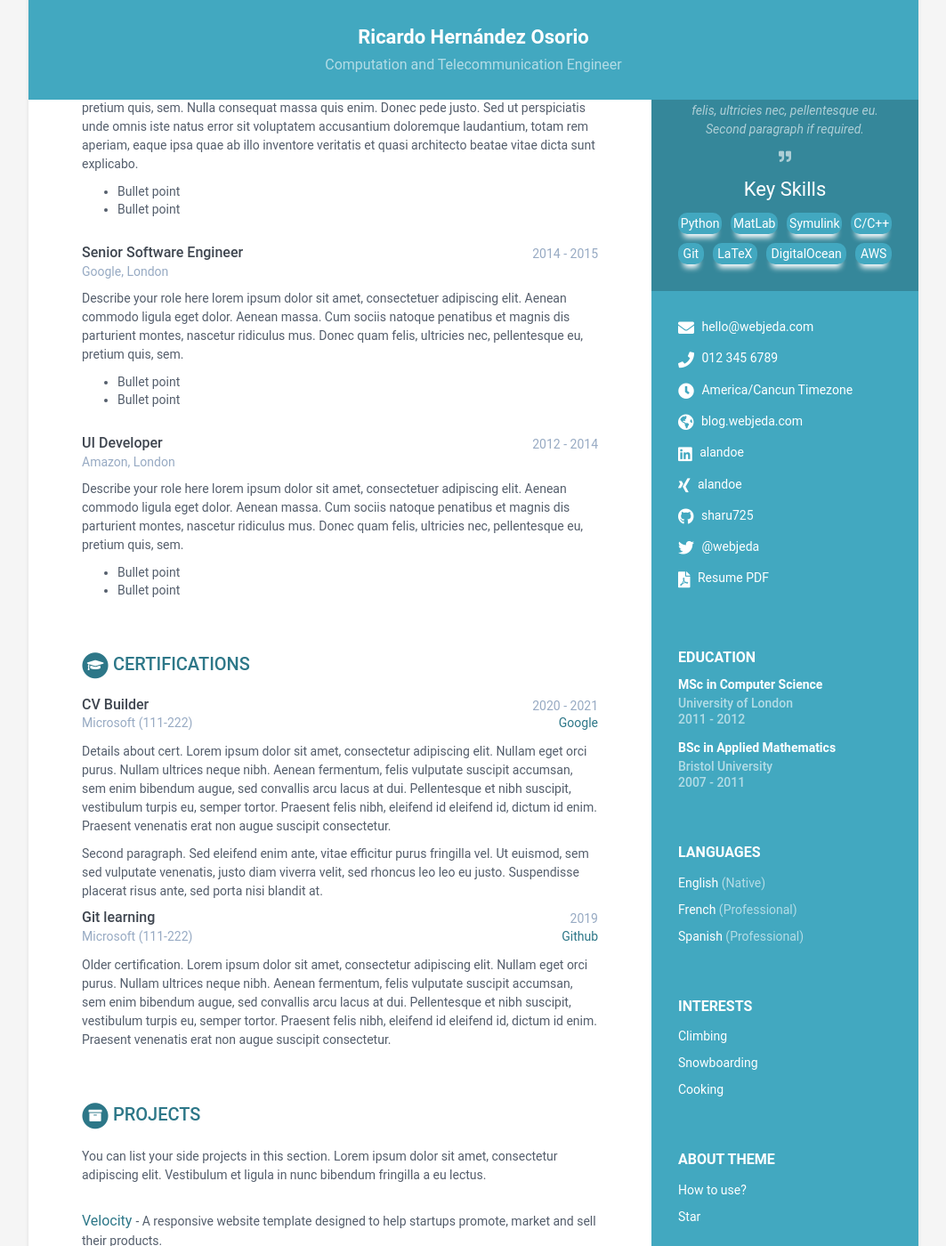
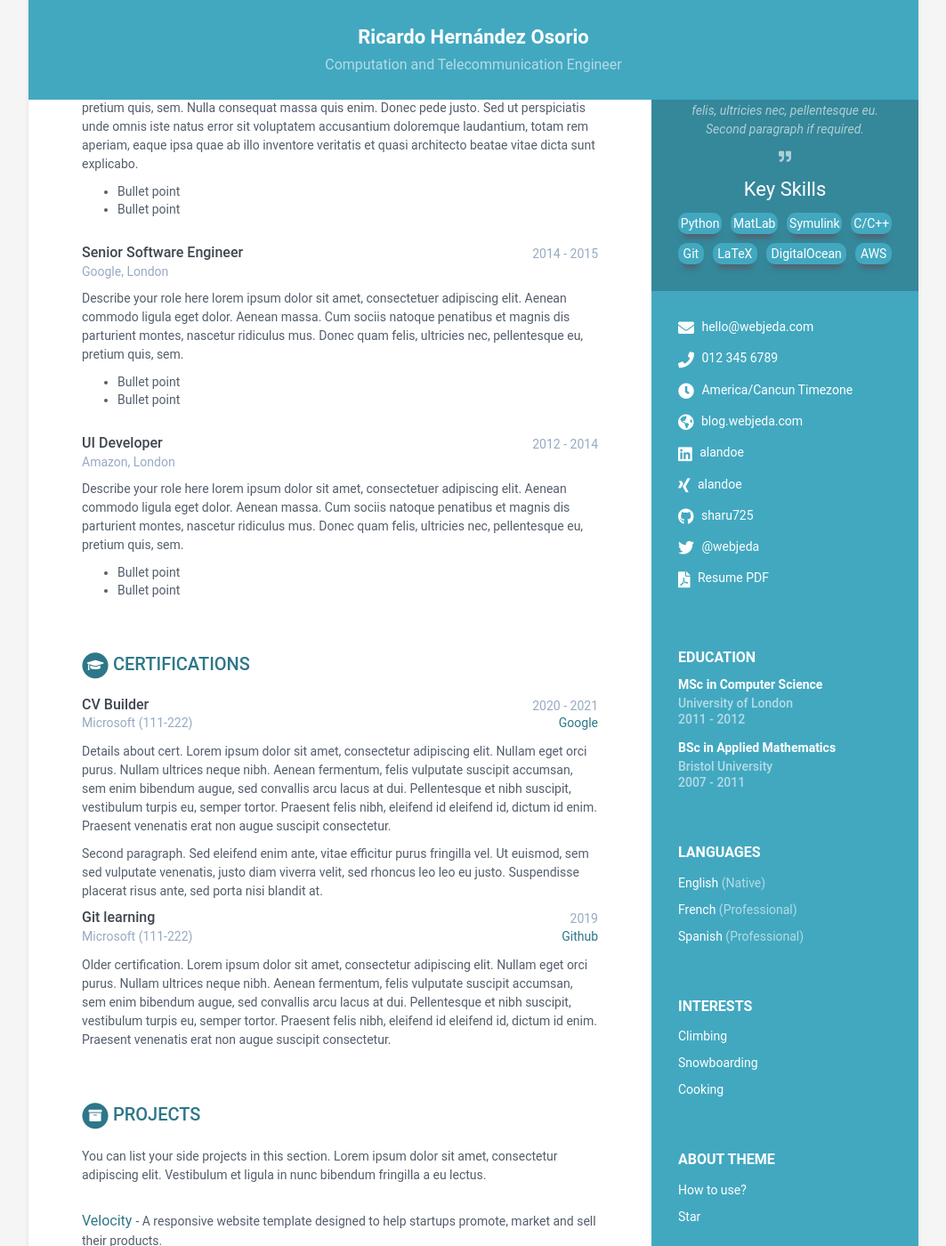
Before and after one commit to RicardoUAMmx/webcode, a Jekyll site: the page built from index.html, in a window 1280 px wide and 1400 px high, scrolled down 447 px. Shown: the whole window at 89% size, without its empty margins (108-1171 px from the left). Built offline with Jekyll 4.4.1, drawn with Linux system fonts in a browser that asks for light colours.

Commit message:
experimental cv-theme

```diff
--- a/_sass/_base.scss
+++ b/_sass/_base.scss
@@ -86,9 +86,9 @@ p {
 		border: 2px;
 		background: $theme-color;
 		color: #fff;
-		-webkit-box-shadow: 0 10px 6px -6px #fff;
-		-moz-box-shadow: 0 10px 6px -6px #fff;
-		box-shadow: 0 10px 6px -6px #fff;
+		-webkit-box-shadow: 0 10px 6px -6px $text-color-secondary;
+		-moz-box-shadow: 0 10px 6px -6px $text-color-secondary;
+		box-shadow: 0 10px 6px -6px $text-color-secondary;
 	  }
   }
   .hashtags>* {
```
